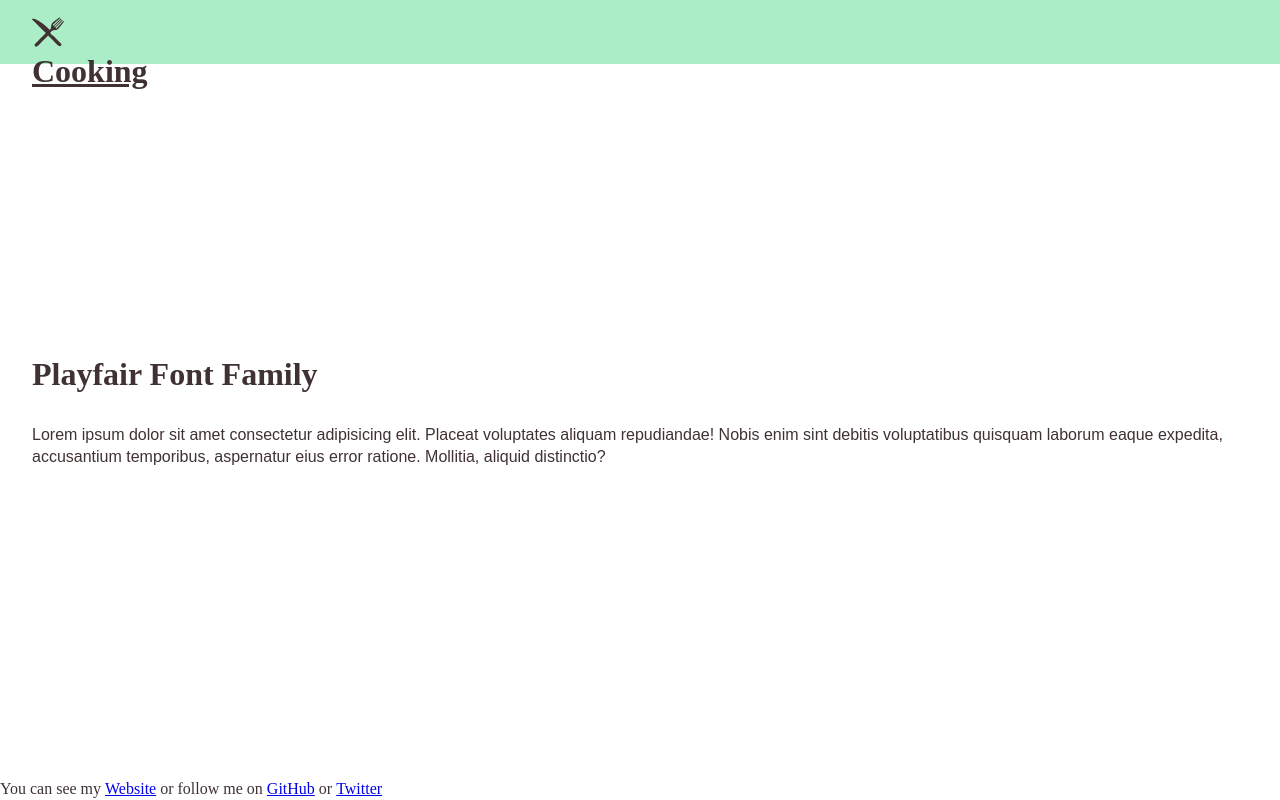
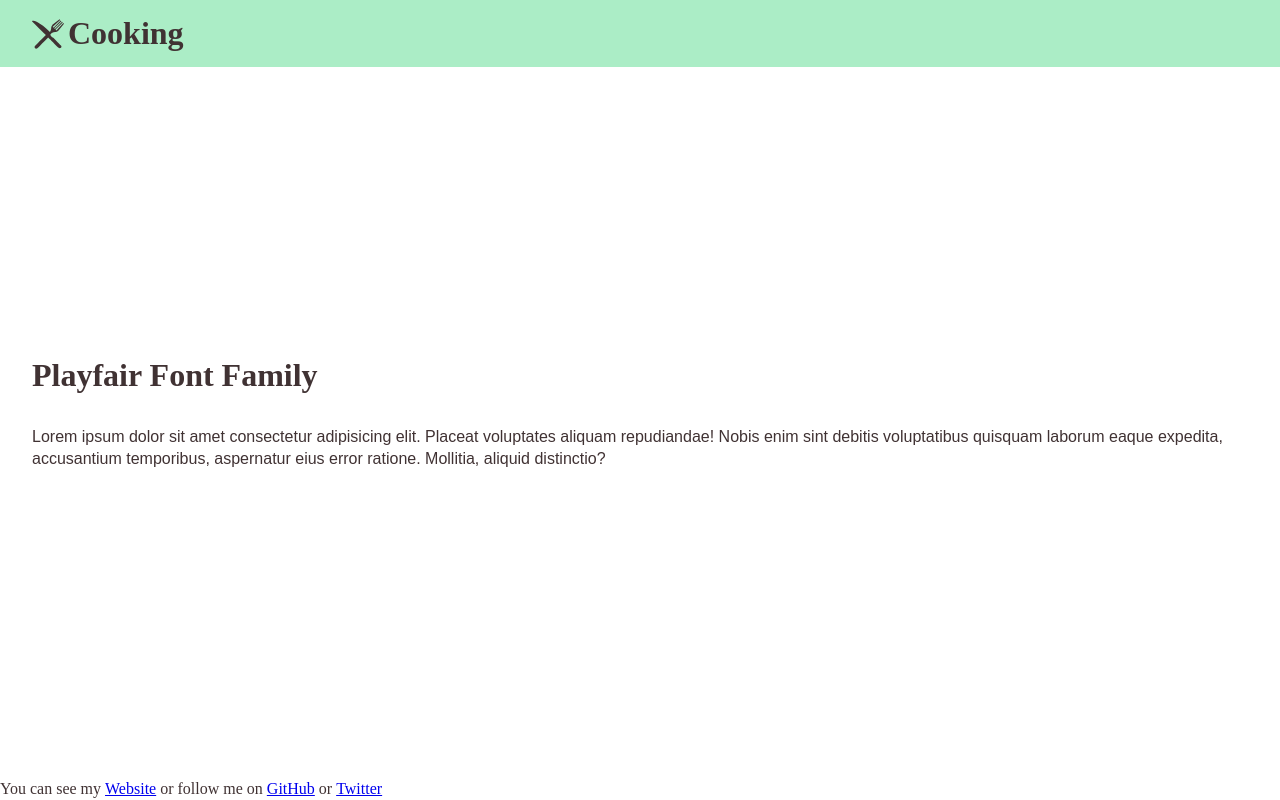
Before and after one commit to IgnaciodeNuevo/cooking, a React (Create React App) app: page / in a window 1280 px wide. Built offline with nearby package versions, Linux system fonts and the light colour scheme; what webfontloader would draw is missing.

Commit message:
Added some _header styles

```diff
--- a/src/assets/styles/components/_header.scss
+++ b/src/assets/styles/components/_header.scss
@@ -7,14 +7,19 @@
     padding-top: $space-m;
 
     &__link {
+        align-items: center;
         color: inherit;
-        display: block;
-        height: $icon-l;
-        width: $icon-l;
+        display: flex;
+        text-decoration: none;
+
+        h1 {
+            margin-bottom: initial;
+        }
     }
 
     &__img {
-        height: inherit;
-        width: inherit;
+        height: $icon-l;
+        margin-right: $space-xs;
+        width: $icon-l;
     }
 }
```
